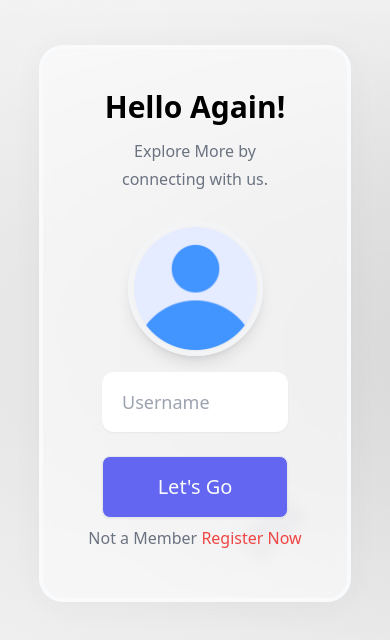
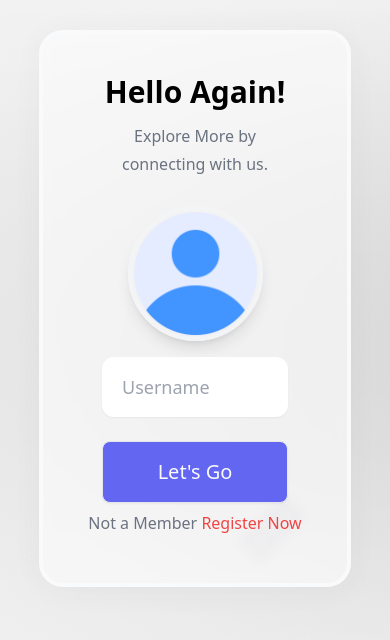
Before and after one commit to Jayu-patel/auth_client, a React (Vite) app: page / in a window 390 px wide. Shown: the top 640 px of the page. Built offline with nearby package versions, Linux system fonts and the light colour scheme.

Commit message:
Update Username.module.css

```diff
--- a/src/styles/Username.module.css
+++ b/src/styles/Username.module.css
@@ -5,7 +5,7 @@
     backdrop-filter: blur(7.1px);
     border: 1px solid rgba(255, 255, 255, 0.3);
     @apply border-4 border-gray-50 shrink-0 h-3/4 w-[35%] rounded-3xl py-10 px-7;
-    @apply size_II:w-[80vw] size_II:mt-[15px] md:min-w-max;
+    @apply size_II:w-[80vw] size_II:mt-[0px] md:min-w-max;
 }
 
 .profile_img{
```
